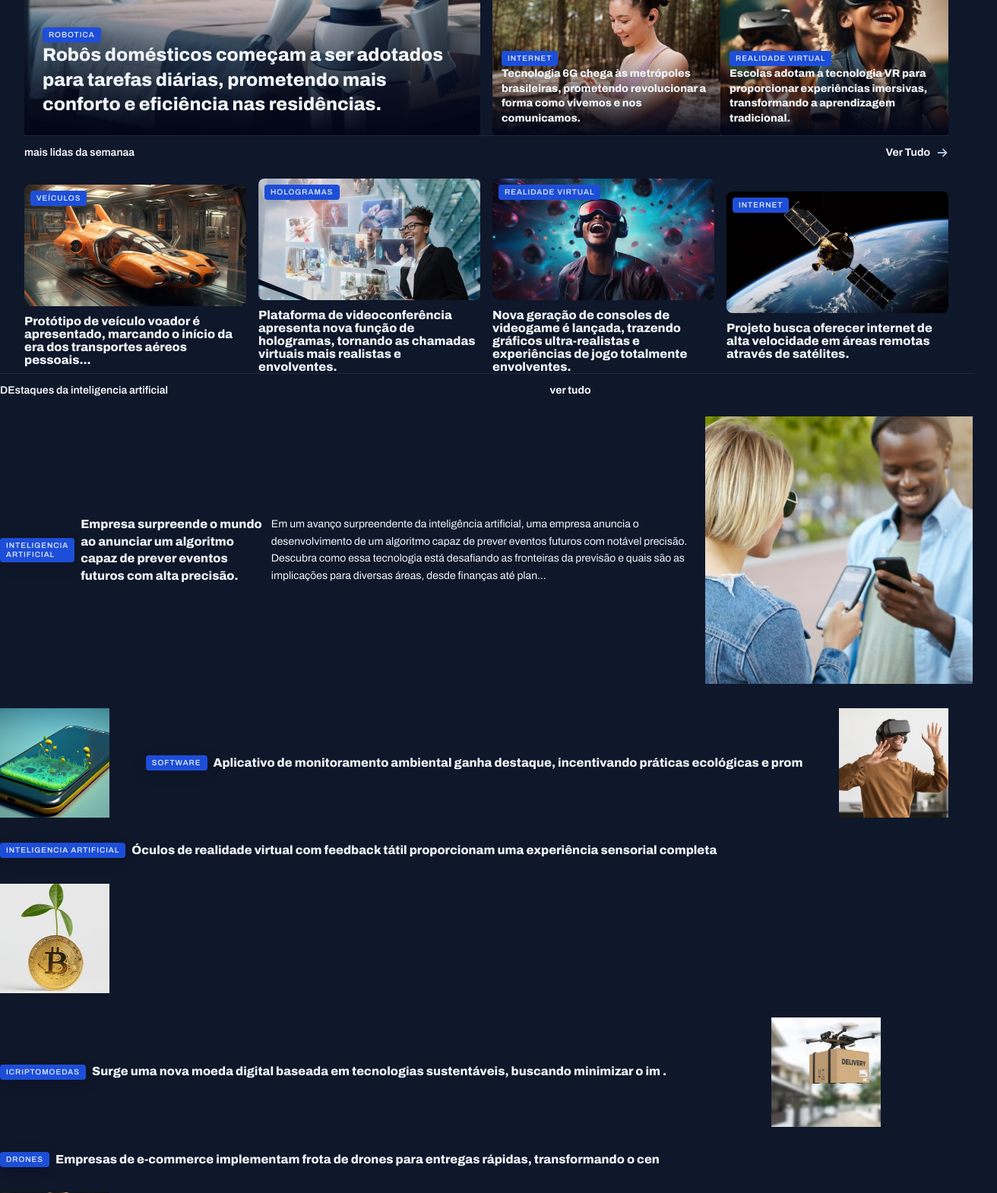
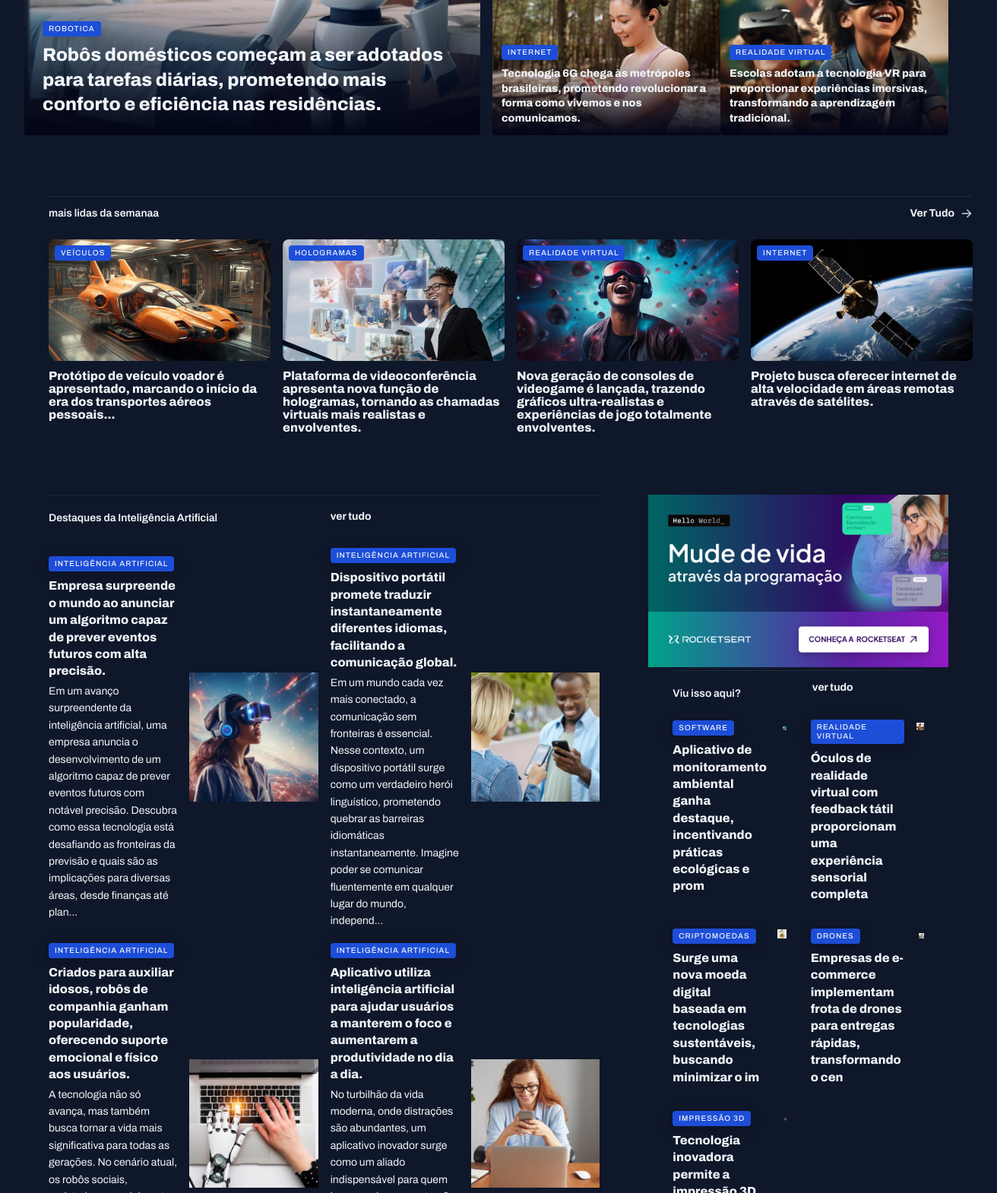
Before and after one commit to igordobronx/portal-noticias-full-stack, a plain HTML site: page index.html in a window 1280 px wide. Shown: the part 414-1984 px from the top of the page at 76% size, 1312 px wide, since content can reach past the window. Drawn offline with Linux system fonts and the light colour scheme.

Commit message:
tentando arrumar o resto (não consegui)

```diff
--- a/index.html
+++ b/index.html
@@ -86,7 +86,6 @@
             </figure>
         </section>
 
-    </main>
 
         <section id="weekly" class="container">
             <header class="grid grid-flow-col">
@@ -136,30 +135,40 @@
     </section>
 
 
-    <section id="ai">
+    <section id="ai" class=" grid container">
         <header class="grid grid-flow-col">
-            <h3>DEstaques da inteligencia artificial</h3>
+            <h3>Destaques da Inteligência Artificial</h3>
             <a href="#" class="grid grid-flow-col">
                 <strong>ver tudo</strong>
-                <span>
-
-                </span>
+                <span></span>
             </a>
         </header>
 
-        <div class="grid gap-32">
+        <div class="grid grid-cols-2 gap-32">
             <article class="grid grid-flow-col gap-16">
                 <div>
-                    <span class="content-tag">
-                        inteligencia artificial
-                    </span>
+                    <span class="content-tag">inteligência artificial</span>
                     <h3 class="text-xl">
                         Empresa surpreende o mundo ao anunciar um algoritmo capaz de prever eventos futuros com alta precisão.
                     </h3>
                     <p class="text-sm">
                     Em um avanço surpreendente da inteligência artificial, uma empresa anuncia o desenvolvimento de um algoritmo capaz de prever eventos futuros com notável precisão. Descubra como essa tecnologia está desafiando as fronteiras da previsão e quais são as implicações para diversas áreas, desde finanças até plan...
                 </p>
+            </div>
+            <div>
+                <img src="assets/images/Image 10.png" alt="#">
+            </div>
+        </article>
 
+        <article class="grid grid-flow-col gap-16">
+            <div>
+                <span class="content-tag">inteligência artificial</span>
+                <h3 class="text-xl">
+                    Dispositivo portátil promete traduzir instantaneamente diferentes idiomas, facilitando a comunicação global.
+                </h3>
+                <p class="text-sm">
+                    Em um mundo cada vez mais conectado, a comunicação sem fronteiras é essencial. Nesse contexto, um dispositivo portátil surge como um verdadeiro herói linguístico, prometendo quebrar as barreiras idiomáticas instantaneamente. Imagine poder se comunicar fluentemente em qualquer lugar do mundo, independ...
+                </p>
             </div>
             <div>
                 <img src="assets/images/Image 11.png" alt="#">
@@ -167,18 +176,74 @@
         </article>
 
         <article class="grid grid-flow-col gap-16">
+            <div>
+                <span class="content-tag">inteligência artificial</span>
+                <h3 class="text-xl">
+                    Criados para auxiliar idosos, robôs de companhia ganham popularidade, oferecendo suporte emocional e físico aos usuários.
+                </h3>
+                <p class="text-sm">
+                    A tecnologia não só avança, mas também busca tornar a vida mais significativa para todas as gerações. No cenário atual, os robôs sociais, projetados especialmente para oferecer apoio e companhia aos idosos, estão ganhando destaque. Mais do que meros assistentes, esses robôs são programados para fo...
+                </p>
+            </div>
+            <div>
+                <img src="assets/images/Image 12.png" alt="#">
+            </div>
+        </article>
 
+        <article class="grid grid-flow-col gap-16">
+            <div>
+                <span class="content-tag">inteligência artificial</span>
+                <h3 class="text-xl">
+                    Aplicativo utiliza inteligência artificial para ajudar usuários a manterem o foco e aumentarem a produtividade no dia a dia.
+                </h3>
+                <p class="text-sm">
+                    No turbilhão da vida moderna, onde distrações são abundantes, um aplicativo inovador surge como um aliado indispensável para quem busca maior concentração e eficiência no cotidiano. Utilizando avançados algoritmos de inteligência artificial, este aplicativo promete mais do que simplesmente gerencia...
+                </p>
+            </div>
+            <div>
+                <img src="assets/images/Image 13.png" alt="#">
+            </div>
+        </article>
+    </div>
+</section>
+
+
+<aside>
+    <div>
+        <div id="ads">
+            <img src="assets/Ads.png" alt="#">
+
+        </div>
+    </div>
+
+    <section id="more" class=" grid container">
+        <header class="grid grid-flow-col">
+            <h3>Viu isso aqui?</h3>
+            <a href="#" class="grid grid-flow-col">
+                <strong>ver tudo</strong>
+                <span></span>
+            </a>
+        </header>
+
+    <div class="grid grid-cols-2 gap-32">
+        <article class="grid grid-flow-col gap-16">
+            <div>
+                <span class="content-tag">software</span>
+                <h3 class="text-xl">
+                    Aplicativo de monitoramento ambiental ganha destaque, incentivando práticas ecológicas e prom
+                </h3>
+            </div>
             <div>
                 <img src="assets/images/Image 14.png" alt="#">
             </div>
+        </article>
+
+        <article class="grid grid-flow-col gap-16">
             <div>
-                    <span class="content-tag">
-                        software
-                    </span>
+                <span class="content-tag">realidade virtual</span>
                 <h3 class="text-xl">
-                        Aplicativo de monitoramento ambiental ganha destaque, incentivando práticas ecológicas e prom
+                    Óculos de realidade virtual com feedback tátil proporcionam uma experiência sensorial completa
                 </h3>
-
             </div>
             <div>
                 <img src="assets/images/Image 15.png" alt="#">
@@ -187,30 +252,22 @@
 
         <article class="grid grid-flow-col gap-16">
             <div>
-                    <span class="content-tag">
-                        inteligencia artificial
-                    </span>
+                <span class="content-tag">criptomoedas</span>
                 <h3 class="text-xl">
-                        Óculos de realidade virtual com feedback tátil proporcionam uma experiência sensorial completa
+                    Surge uma nova moeda digital baseada em tecnologias sustentáveis, buscando minimizar o im
                 </h3>
-
+            </div>
+            <div>
+                <img src="assets/images/Image 16.png" alt="#">
             </div>
         </article>
 
-            <div>
-                    <img src="assets/images/Image 16.png" alt="#">
-                </div>
-
         <article class="grid grid-flow-col gap-16">
             <div>
-                    <span class="content-tag">
-                        iCriptomoedas
-                    </span>
+                <span class="content-tag">drones</span>
                 <h3 class="text-xl">
-                        Surge uma nova moeda digital baseada em tecnologias sustentáveis, buscando minimizar o im
-.
+                    Empresas de e-commerce implementam frota de drones para entregas rápidas, transformando o cen
                 </h3>
-
             </div>
             <div>
                 <img src="assets/images/Image 17.png" alt="#">
@@ -219,60 +276,21 @@
 
         <article class="grid grid-flow-col gap-16">
             <div>
-                    <span class="content-tag">
-                        drones
-                    </span>
+                <span class="content-tag">impressão 3d</span>
                 <h3 class="text-xl">
-                        Empresas de e-commerce implementam frota de drones para entregas rápidas, transformando o cen
+                    Tecnologia inovadora permite a impressão 3D de órgãos humanos, revolucionando a medicina e a list
                 </h3>
-
             </div>
-
-            </article>
-
             <div>
                 <img src="assets/images/Image 18.png" alt="#">
             </div>
-            <article class="grid grid-flow-col gap-16">
-                <div>
-                    <span class="content-tag">
-                        Impressão 3D
-                    </span>
-                    <h3 class="text-xl">
-                        Tecnologia inovadora permite a impressão 3D de órgãos humanos, revolucionando a medicina e a list
-                    </h3>
-
+        </article>
     </div>
-
-            </article>
-
-
-        </div>
+</section>
+</aside>
+</main>
 
 
 
-    </section>
-
-    <div>
-        <div>
-            <img src="assets/Ads.png" alt="#">
-        </div>
-
-        <section id="more">
-            <header class="grid grid-flow-col">
-            <h3>Viu isso aqui?</h3>
-            <a href="#" class="grid grid-flow-col">
-                <strong>ver tudo</strong>
-                <span>
-
-                </span>
-            </a>
-        </header>
-
-        <div class="grid gap-32">
-
-        </div>
-        </section>
-    </div>
 </body>
 </html>
--- a/styles/global.css
+++ b/styles/global.css
@@ -62,7 +62,16 @@ h1, h2, h3 {
 
 main{
     margin-top: 48px;
-    gap: 80px;
+    display: grid;
+    row-gap: 80px;
+    column-gap: 32px;
+
+    grid-template-columns: 2fr 1fr;
+
+    grid-template-areas:
+    "featured featured"
+    "weekly weekly"
+    "ai aside";
 }
 
 img{
--- a/styles/header.css
+++ b/styles/header.css
@@ -14,11 +14,7 @@
 
 
 
-div{
-    display: flex;
-    align-items: center;
-    gap: 8px;
-}
+
 
 
 #secondary {
@@ -32,3 +28,10 @@ div{
 nav {
     font-family: var(--font-family);
 }
+
+/* header.css */
+#primary > div {
+    display: flex;
+    align-items: center;
+    gap: 8px;
+}
--- a/styles/section.css
+++ b/styles/section.css
@@ -4,103 +4,135 @@ section header {
     font: var(--text-span);
 }
 
-
+/* FEATURED */
 #featured img {
     height: 100%;
     object-fit: cover;
     border-radius: 10px;
 }
 
-
-
 .card {
     border-radius: 4px;
     position: relative;
     overflow: hidden;
+}
 
-
-    &::before {
+.card::before {
     content: "";
     background: linear-gradient(
         180deg,
         transparent 0%,
         #020617 100%
-
     );
     inset: 0;
     position: absolute;
-        overflow: hidden;
     top: 50%;
-
 }
 
-    figcaption {
-        position: absolute; /*deixando em cima da imagem*/
+.card figcaption {
+    position: absolute; /* legenda em cima da imagem */
     bottom: 0;
     padding: 24px;
+}
 
-        &:has(.text-lg) {
+.card figcaption:has(.text-lg) {
     padding: 12px;
 }
 
-
-
-        h2 {
-            margin top: 8px;
-        }
-    }
+.card figcaption h2 {
+    margin-top: 8px;
 }
 
+/* WEEKLY */
+#weekly {
+    font-family: var(--font-family);
+    grid-area: weekly;
+}
 
-#weekly {
-
-    font-family: var(--font-family);
-
-    img {
+#weekly img {
     height: 160px;
     object-fit: cover;
     border-radius: 8px;
-
 }
 
-    header a {
+#weekly header a {
     justify-self: end;
     align-items: center;
     gap: 8px;
+    display: flex;
+}
 
-        img {
-            background-image: url(../assets/icons/ArrowRight-hover.svg);
+#weekly header a img {
     width: 16px;
     height: 16px;
 }
 
-        &:hover span {
-            background-image: url(../assets/icons/ArrowRight-hover.svg);
-        }
+#weekly figure {
+    position: relative;
 }
 
-    figure {
-        position: relative;
-
-        .content-tag {
-            position:absolute;
+#weekly figure .content-tag {
+    position: absolute;
     top: 8px;
     left: 8px;
-
-
 }
 
-        p {
+#weekly figure p {
     margin-top: 8px;
     font-weight: 800;
-        }
-    }
-
-
 }
 
 #weekly > div {
     grid-template-columns: repeat(4, 292px);
     display: grid;
     gap: 16px;
+    justify-content: center;
 }
+
+/* AI */
+#ai img {
+    width: 176px;
+    aspect-ratio: 1/1;
+    object-fit: cover;
+}
+
+#ai .grid-flow-col {
+    grid-template-columns: 1fr 1fr;
+    align-items: center;
+    display: grid;
+}
+
+#ai .grid {
+    display:grid;
+    gap: 16px;.
+}
+
+#ai h3 {
+    margin-block: 8px 4px;
+}
+
+
+#featured {
+    grid-area: featured;
+}
+
+#ai {
+    grid-area: ai;
+}
+
+aside {
+    grid-area: aside;
+}
+
+
+#featured { grid-area: featured; }
+#weekly { grid-area: weekly; }
+#ai { grid-area: ai; }
+aside { grid-area: aside; }
+
+#more {
+
+    h3 {
+        margin-top: 8px;
+    }
+}
```
Lines whose indentation alone changed are shown as unchanged.
